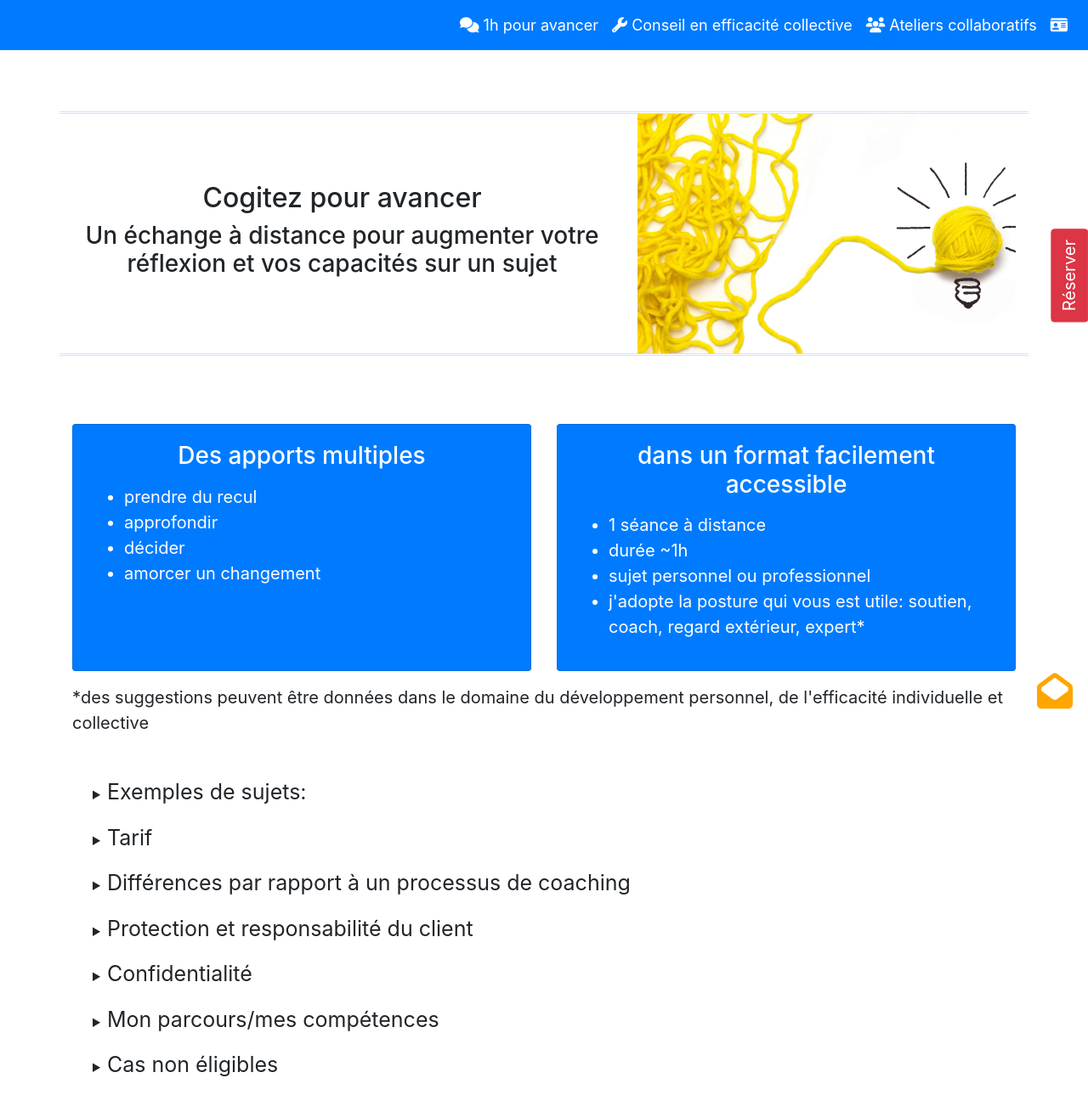
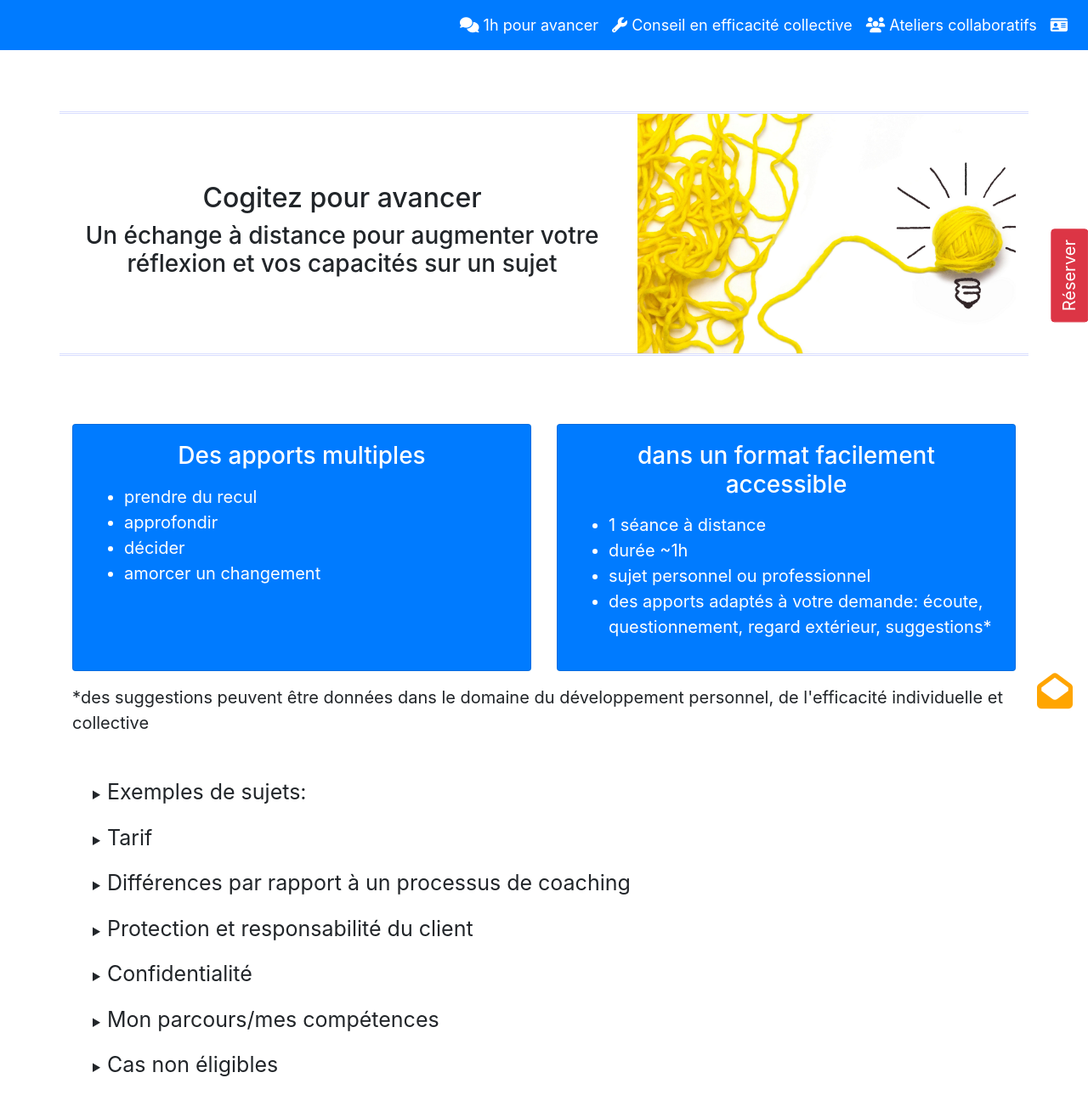
Before and after one commit to OrgaEvolutions/orgaevolutions.github.io, a Jekyll site: the page built from echange.html, in a window 1280 px wide. Shown: the whole page at 85% size. Built offline with Jekyll 4.4.1, drawn with Linux system fonts in a browser that asks for light colours; nearby versions of some CDN libraries; some web fonts are replaced.

Commit message:
modif postures

```diff
--- a/echange.html
+++ b/echange.html
@@ -48,7 +48,7 @@ description: "'Cogitez pour avancer. Un échange à distance pour augmenter votr
 							<li>1 séance à distance</li>
 							<li>durée ~1h</li>
 							<li>sujet personnel ou professionnel</li>
-							<li>j'adopte la posture qui vous est utile: soutien, coach, regard extérieur, expert*</li>
+							<li>des apports adaptés à votre demande: écoute, questionnement, regard extérieur, suggestions*</li>
 					</ul>
 				</p>
 			</div>
```
